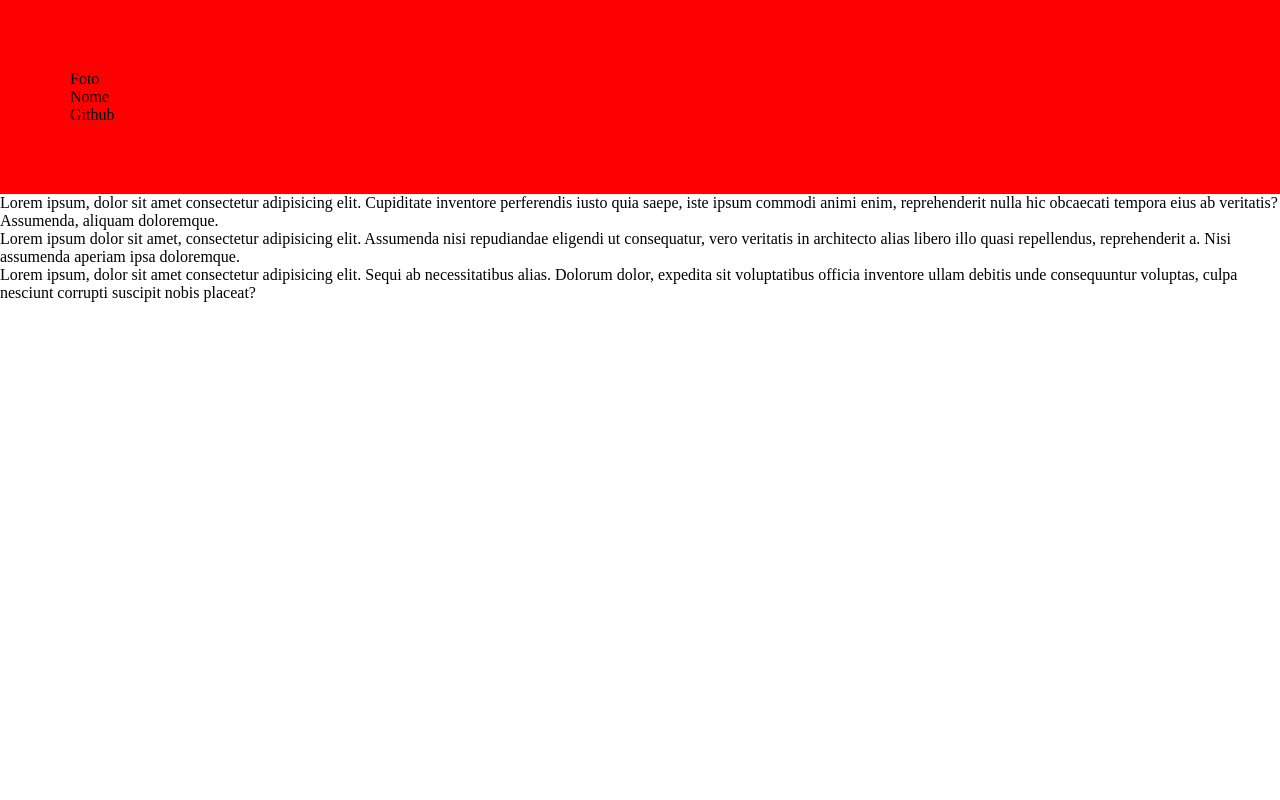
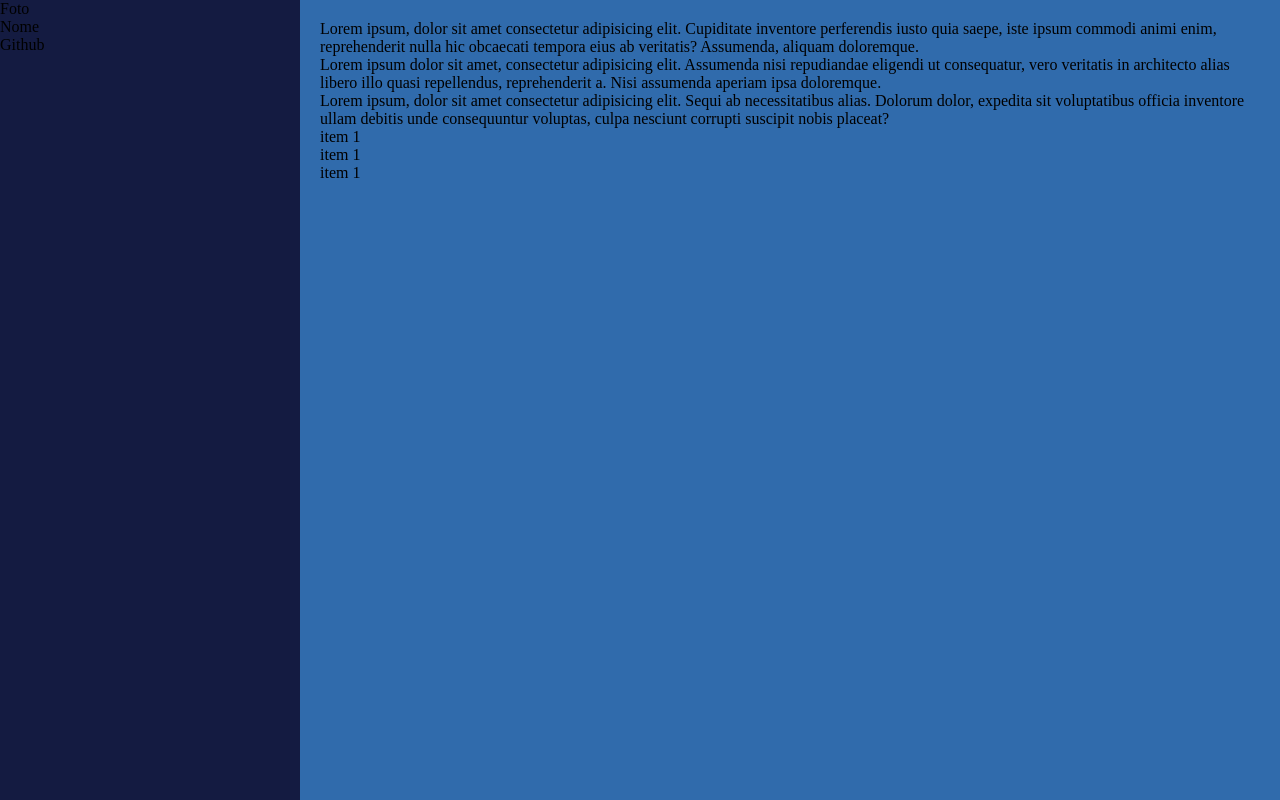
Before and after one commit to vitorjimenez/projeto-css, a plain HTML site: page index.html in a window 1280 px wide. Drawn offline with Linux system fonts and the light colour scheme.

Commit message:
Working on

```diff
--- a/assets/styles.css
+++ b/assets/styles.css
@@ -2,21 +2,38 @@
     box-sizing: border-box;
     margin: 0;
     padding: 0;
+    --cor-primeira: #141B41;
+    --cor-segunda: #306BAC;
+    --cor-terceira: #6f9ceb;
+    --cor-quarta:#98b9f2;
+    --cor-quinta: #918ef4;
 }
 
 .apresentacao {
     display: flex;
     flex-direction: column;
-    padding: 70px;
-    background-color: red;
+    max-width: 300px;
     width: 100%;
     float: left;
+    background-color: var(--cor-primeira);
+    min-height: 100vh;
 }
 
 .content {
-    display: flex;
-    flex-direction: column;
-    background-color: blue;
-    color: white;
-    float: right;
+    margin-left: 300px;
+    padding: 20px;
+    background-color: var(--cor-segunda);
+    min-height: 100vh;
+    flex: 1;
 }
+
+@media (max-width: 727px) {
+    .container {
+      flex-direction: column;
+    }
+
+    .apresentacao {
+      order: -1;
+      margin-bottom: 20px;
+    }
+  }
--- a/index.html
+++ b/index.html
@@ -8,12 +8,15 @@
   </head>
 
   <body>
+    <div class="container">
     <aside class="apresentacao">
       <p>Foto</p>
       <p>Nome</p>
       <p>Github</p>
     </aside>
-    <section class="content"></section>
+
+    </div>
+    <section class="content">
     <section class="Data">
       <p>
         Lorem ipsum, dolor sit amet consectetur adipisicing elit. Cupiditate
@@ -37,6 +40,12 @@
         inventore ullam debitis unde consequuntur voluptas, culpa nesciunt
         corrupti suscipit nobis placeat?
       </p>
+
+      <div class="images">
+        <p>item 1</p>
+        <p>item 1</p>
+        <p>item 1</p>
+      </div>
     </section>
     </section>
   </body>
```
